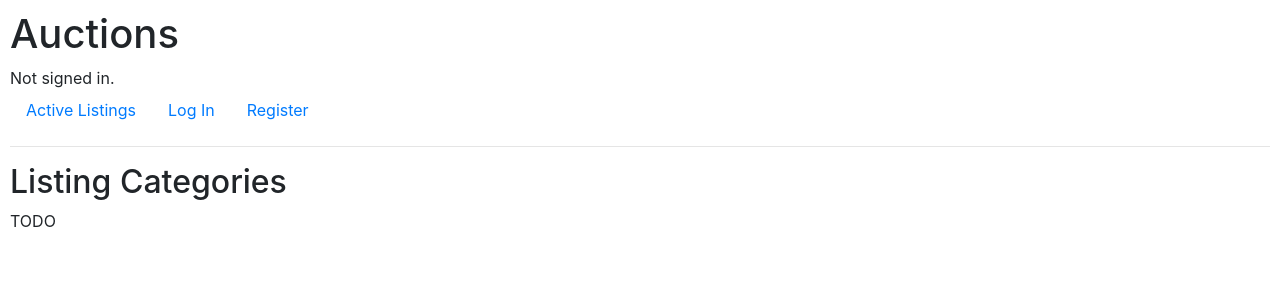
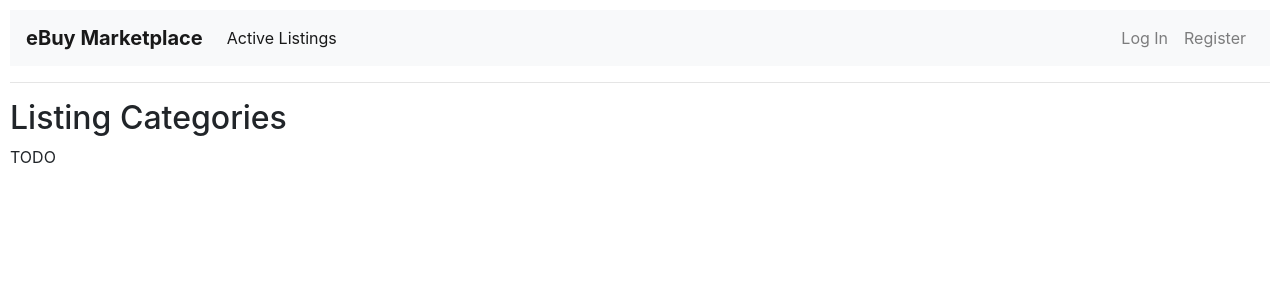
Before and after one commit to SebastianHpe/commerce, a Django app: page /categories/ in a window 1280 px wide. Shown: the top 300 px of the page. Run offline with Django 3.2, Linux system fonts and the light colour scheme; some libraries are stand-ins or nearby versions.

Commit message:
style: Add Bootstrap navbar

```diff
--- a/auctions/templates/auctions/layout.html
+++ b/auctions/templates/auctions/layout.html
@@ -8,45 +8,38 @@
         <link href="{% static 'auctions/styles.css' %}" rel="stylesheet">
     </head>
     <body>
+        <nav class="navbar navbar-expand-lg navbar-light bg-light">
+            <a class="navbar-brand" href="{% url 'index' %}"><strong>eBuy Marketplace</strong></a>
+            <button class="navbar-toggler" type="button" data-toggle="collapse" data-target="#navbarNavAltMarkup" aria-controls="navbarNavAltMarkup" aria-expanded="false" aria-label="Toggle navigation">
+                <span class="navbar-toggler-icon"></span>
+            </button>
+
+            <div class="collapse navbar-collapse" id="navbarNavAltMarkup">
+                <div class="navbar-nav">
+                    <a class="nav-item nav-link active" href="{% url 'index' %}">Active Listings <span class="sr-only">(current)</span></a>
+                    {% if user.is_authenticated %}
+                    <a class="nav-item nav-link" href="{% url 'categories' %}">Categories</a>
+                    <a class="nav-item nav-link" href="{% url 'watchlist' %}">Watchlist</a>
+                    <a class="nav-item nav-link" href="{% url 'create' %}">Create Listing</a>
+                    {% endif %}
+                </div>
+                <div class="navbar-nav ml-auto">
+                    {% if user.is_authenticated %}
+                    <span class="navbar-text">Signed in as <strong>{{ user.username }}</strong></span>
+                    <a class="nav-item nav-link" href="{% url 'logout' %}">Log Out</a>
+                    {% else %}
+                    <a class="nav-item nav-link" href="{% url 'login' %}">Log In</a>
+                    <a class="nav-item nav-link" href="{% url 'register' %}">Register</a>
+                    {% endif %}
+                </div>
+            </div>
+        </nav>
         {% if messages %}
             {% for message in messages%}
                 <div class="alert alert-{{ message.tags }}">{{ message }}</div>
             {% endfor %}
         {% endif %}
-        <h1>Auctions</h1>
-        <div>
-            {% if user.is_authenticated %}
-                Signed in as <strong>{{ user.username }}</strong>.
-            {% else %}
-                Not signed in.
-            {% endif %}
-        </div>
-        <ul class="nav">
-            <li class="nav-item">
-                <a class="nav-link" href="{% url 'index' %}">Active Listings</a>
-            </li>
-            {% if user.is_authenticated %}
-                <li class="nav-item">
-                    <a class="nav-link" href="{% url 'logout' %}">Log Out</a>
-                </li>
-                <li class="nav-item">
-                    <a class="nav-link" href="{% url 'categories' %}">Categories</a>
-                </li>
-                <li class="nav-item">
-                    <a class="nav-link" href="{% url 'watchlist' %}">Watchlist</a>
-                </li>
-                <li class="nav-item">
-                    <a class="nav-link" href="{% url 'create' %}">Create Listing</a>
-                </li>
-            {% else %}
-                <li class="nav-item">
-                    <a class="nav-link" href="{% url 'login' %}">Log In</a>
-                </li>
-                <li class="nav-item">
-                    <a class="nav-link" href="{% url 'register' %}">Register</a>
-                </li>
-            {% endif %}
-        </ul>
+
         <hr>
         {% block body %}
         {% endblock %}
```
